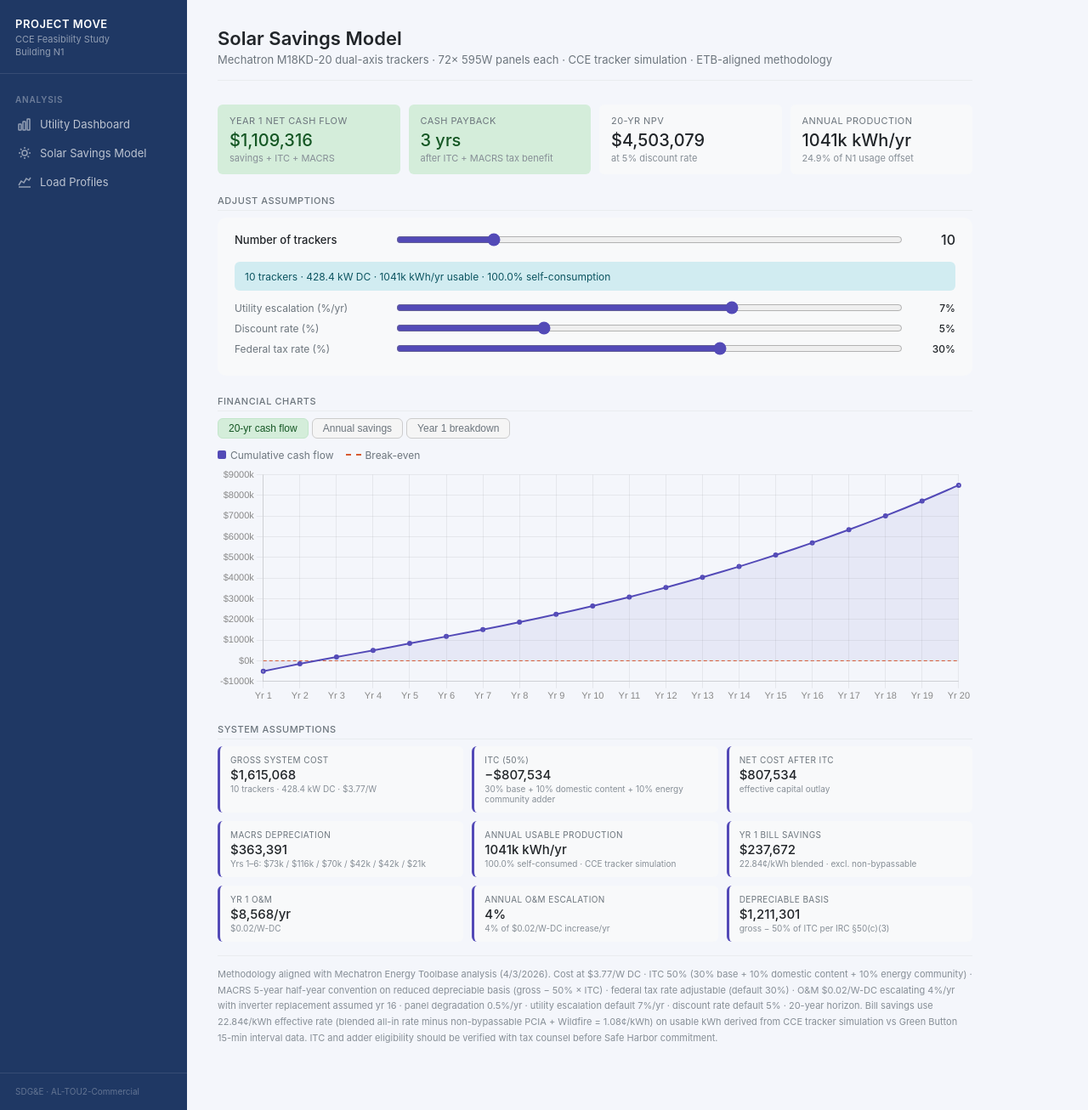
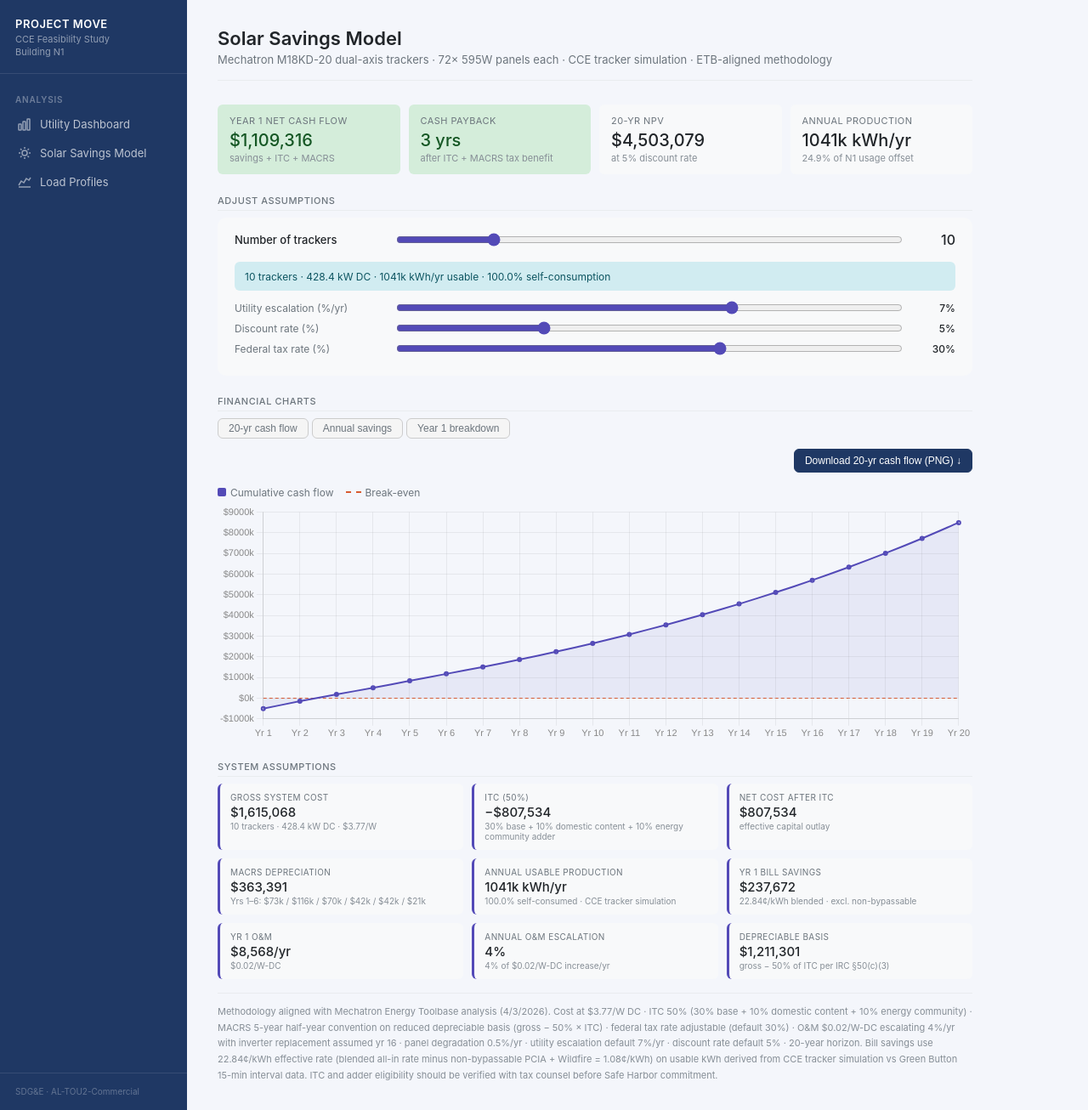
Before and after one commit to kiers-neely/cc-energy, a Jekyll site: the page built from solar-savings.html, in a window 1280 px wide and 1306 px high. Shown: the whole window at 85% size. Built offline with Jekyll 4.4.1, drawn with Linux system fonts in a browser that asks for light colours; some of the changed lines change nothing that is shown.

Commit message:
add financial buttons

```diff
--- a/solar-savings.html
+++ b/solar-savings.html
@@ -66,6 +66,12 @@
   <button class="tab on-green" onclick="showTab('cashflow',this)">20-yr cash flow</button>
   <button class="tab" onclick="showTab('monthly',this)">Annual savings</button>
   <button class="tab" onclick="showTab('breakdown',this)">Year 1 breakdown</button>
+</div>
+
+<div style="text-align:right;margin-bottom:1rem">
+  <button id="btnDownloadChart" class="tab" style="background:#1F3864;color:#fff;border-color:#1F3864;font-size:12px;padding:6px 12px">
+    Download 20-yr cash flow (PNG) ↓
+  </button>
 </div>
 
 <div id="pnl-cashflow">
@@ -321,21 +327,22 @@
 
   function rebuildBreakdown(cf, fed){
     const macrs_yr1 = cf.macrs[0];
-    // Waterfall: start with gross cost, subtract ITC, MACRS yr1, bill savings → show remaining
+    // Horizontal stacked bar showing the cash flow: ITC, MACRS, savings build up, then net outlay as negative deficit
     mkChart('cBreakdown',{type:'bar',data:{
       labels:['Year 1 cash position'],
       datasets:[
-        {label:'Net outlay (remaining)',data:[cf.gross-cf.itc-macrs_yr1-cf.yr1_savings],backgroundColor:'#888780',stack:'s'},
+        {label:'ITC credit',data:[cf.itc],backgroundColor:'#1D9E75',stack:'s'},
+        {label:'MACRS Yr 1',data:[macrs_yr1],backgroundColor:'#534AB7',stack:'s'},
         {label:'Bill savings',data:[cf.yr1_savings],backgroundColor:'#639922',stack:'s'},
-        {label:'MACRS Yr 1',data:[macrs_yr1],backgroundColor:'#534AB7',stack:'s'},
-        {label:'ITC credit',data:[cf.itc],backgroundColor:'#1D9E75',stack:'s'},
+        {label:'Net outlay (remaining)',data:[ -(cf.gross - cf.itc - macrs_yr1 - cf.yr1_savings) ],backgroundColor:'#888780',stack:'s'},
       ]},options:{...baseOpts,
+      indexAxis: 'y', // Horizontal bars
       scales:{...baseOpts.scales,
-        x:{...baseOpts.scales.x,stacked:true},
-        y:{...baseOpts.scales.y,stacked:true,
-           ticks:{...baseOpts.scales.y.ticks,callback:v=>'$'+(v/1000).toFixed(0)+'k'}}},
+        x:{...baseOpts.scales.x,stacked:true,
+           ticks:{...baseOpts.scales.x.ticks,callback:v=> (v<0?'-$':'$') + Math.abs(v/1000).toFixed(0) + 'k'}},
+        y:{...baseOpts.scales.y,stacked:true}},
       plugins:{legend:{display:false},tooltip:{callbacks:{
-        label:c=>c.dataset.label+': $'+Math.round(c.parsed.y).toLocaleString()
+        label:c=>c.dataset.label+': ' + (c.parsed.x<0?'-$':'$') + Math.abs(Math.round(c.parsed.x)).toLocaleString()
       }}}}});
   }
 
@@ -350,8 +357,89 @@
     if(name==='cashflow') rebuildCashflow(cf);
     else if(name==='monthly') rebuildAnnual(cf);
     else rebuildBreakdown(cf,fed);
+
+    // Update download button
+    const downloadBtn = document.getElementById('btnDownloadChart');
+    if(name === 'cashflow'){
+      downloadBtn.textContent = 'Download 20-yr cash flow (PNG) ↓';
+      downloadBtn.onclick = () => downloadChart('cCashflow', '20-Year Cash Flow', [
+        {label: 'Cumulative cash flow', color: '#534AB7'},
+        {label: 'Break-even', color: '#D85A30', dashed: true}
+      ]);
+    } else if(name === 'monthly'){
+      downloadBtn.textContent = 'Download annual savings (PNG) ↓';
+      downloadBtn.onclick = () => downloadChart('cAnnual', 'Annual Savings Breakdown', [
+        {label: 'Bill savings', color: '#639922'},
+        {label: 'MACRS + ITC benefit', color: '#534AB7'},
+        {label: 'O&M cost', color: '#D85A30'}
+      ]);
+    } else if(name === 'breakdown'){
+      downloadBtn.textContent = 'Download year 1 breakdown (PNG) ↓';
+      downloadBtn.onclick = () => downloadChart('cBreakdown', 'Year 1 Cash Position Breakdown', [
+        {label: 'ITC credit', color: '#1D9E75'},
+        {label: 'MACRS Yr 1 benefit', color: '#534AB7'},
+        {label: 'Bill savings', color: '#639922'},
+        {label: 'Net outlay (remaining)', color: '#888780'}
+      ]);
+    }
   }
   window.showTab = showTab;
+
+  // Download function for individual charts
+  function downloadChart(canvasId, title, legendItems) {
+    const canvas = document.getElementById(canvasId);
+
+    // 1. Setup a temporary canvas with extra height for title and legend
+    const tempCanvas = document.createElement('canvas');
+    const padding = 60; // Space for Title
+    const legendSpace = 40; // Space for Legend at bottom
+    tempCanvas.width = canvas.width;
+    tempCanvas.height = canvas.height + padding + legendSpace;
+    const tempCtx = tempCanvas.getContext('2d');
+
+    // 2. Background
+    tempCtx.fillStyle = '#FFFFFF';
+    tempCtx.fillRect(0, 0, tempCanvas.width, tempCanvas.height);
+
+    // 3. Draw Title
+    tempCtx.fillStyle = '#1F3864';
+    tempCtx.font = 'bold 18px sans-serif';
+    tempCtx.fillText(title, 20, 30);
+
+    // 4. Draw the Chart itself
+    tempCtx.drawImage(canvas, 0, padding);
+
+    // 5. Draw Legend
+    const legendY = tempCanvas.height - 25;
+    tempCtx.font = '11px sans-serif';
+
+    function drawLegendItem(label, color, x, isDashed = false) {
+      tempCtx.fillStyle = color;
+      if (isDashed) {
+        tempCtx.setLineDash([3, 2]);
+        tempCtx.strokeStyle = color;
+        tempCtx.strokeRect(x, legendY - 8, 12, 12);
+        tempCtx.setLineDash([]);
+      } else {
+        tempCtx.fillRect(x, legendY - 8, 12, 12);
+      }
+      tempCtx.fillStyle = '#333';
+      tempCtx.fillText(label, x + 18, legendY + 2);
+      return x + tempCtx.measureText(label).width + 40;
+    }
+
+    let nextX = 20;
+    legendItems.forEach(item => {
+      nextX = drawLegendItem(item.label, item.color, nextX, item.dashed);
+    });
+
+    // 6. Final Export
+    const {n} = getParams();
+    const link = document.createElement('a');
+    link.download = `${title.replace(/\s+/g, '-')}-${n}-Trackers.png`;
+    link.href = tempCanvas.toDataURL('image/png');
+    link.click();
+  }
 
   // Sliders
   document.getElementById('sTrackers').addEventListener('input', function(){
@@ -364,5 +452,9 @@
     el.addEventListener('input', ()=>{ out.textContent = el.value+'%'; update(); });
   });
 
-  setTimeout(()=>{ update(); rebuildCashflow(calcCashflows(numTrackers,0.07,0.05,0.30)); }, 150);
+  setTimeout(()=>{
+    update();
+    showTab('cashflow'); // Set initial tab and button
+  }, 150);
+
 </script>
```
